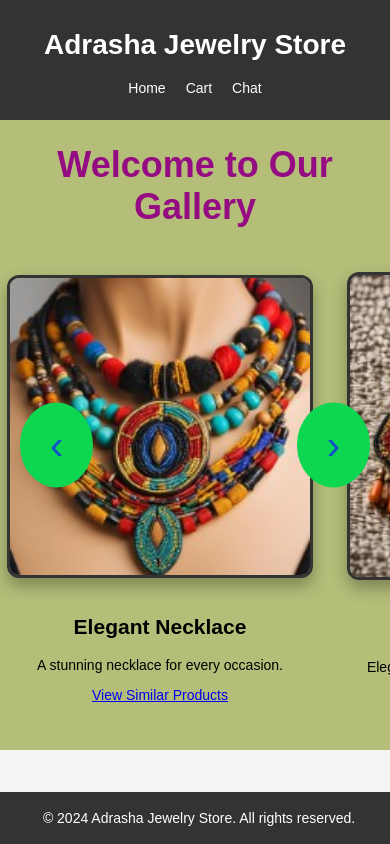
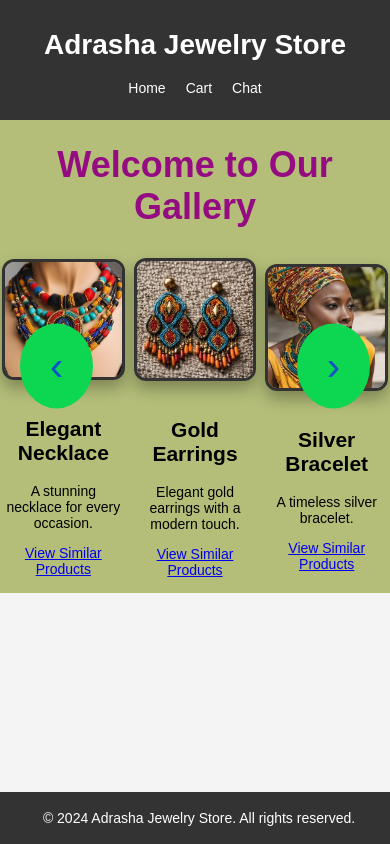
Before and after one commit to KendiAstro23/Adrasha-clone, a React (Create React App) app: page / in a window 390 px wide. Built offline with nearby package versions, Linux system fonts and the light colour scheme; no server answers.

Commit message:
Responsive for mobile

```diff
--- a/src/App.css
+++ b/src/App.css
@@ -121,7 +121,7 @@ footer {
   bottom: 0;
 }
 
-@media (max-width: 768px) {
+@media (max-width: 600px) {
   body {
     font-size: 14px;
   }
--- a/src/components/ProductGallery.css
+++ b/src/components/ProductGallery.css
@@ -82,34 +82,33 @@
 }
 
 
-/* Media Query for Mobile (Devices with width <= 768px) */
+/* Media Query for Mobile (Devices with width <= 600px) */
 @media (max-width: 768px) {
-  /* Adjust product container to display items horizontally with scrolling */
   .product-container {
     display: flex;
     flex-wrap: nowrap; /* Keep items in a single row */
     justify-content: flex-start;
-    gap: 20px; /* Space between items */
+    gap: 5px; /* Space between items */
     overflow-x: scroll; /* Enable horizontal scrolling */
-    padding: 10px; /* Add padding for spacing */
+    padding: 5px; /* Add padding for spacing */
   }
 
   /* Adjust each product item to a fixed width for mobile */
   .product-item {
-    flex: 0 0 300px; /* Set fixed width for each product */
+    flex: 100%;
     display: flex;
     flex-direction: column;
     align-items: center;
     justify-content: center;
     height: auto; /* Adjust height automatically */
-    margin: 10px; /* Add spacing between images */
+    margin: 5px; /* Add spacing between images */
   }
 
   /* Adjust gallery layout for mobile */
   .product-gallary {
     height: auto; /* Allow the height to adjust based on content */
     overflow-y: auto; /* Enable vertical scrolling */
-    padding-bottom: 20px; /* Ensure space for the scroll */
+    padding-bottom: 5px; /* Ensure space for the scroll */
   }
 
   /* Adjust the "View Similar Products" button style for mobile */
@@ -117,13 +116,13 @@
     display: block;
     width: 100%;
     text-align: center;
-    margin-top: 20px;
-    padding: 10px 20px;
+    margin-top: 5px;
+    padding: 5px;
     background-color: #940b82;
     color: #fff;
-    font-size: 16px;
+    font-size: 12px;
     border: none;
-    border-radius: 8px;
+    border-radius: 5px;
     cursor: pointer;
   }
 
```
